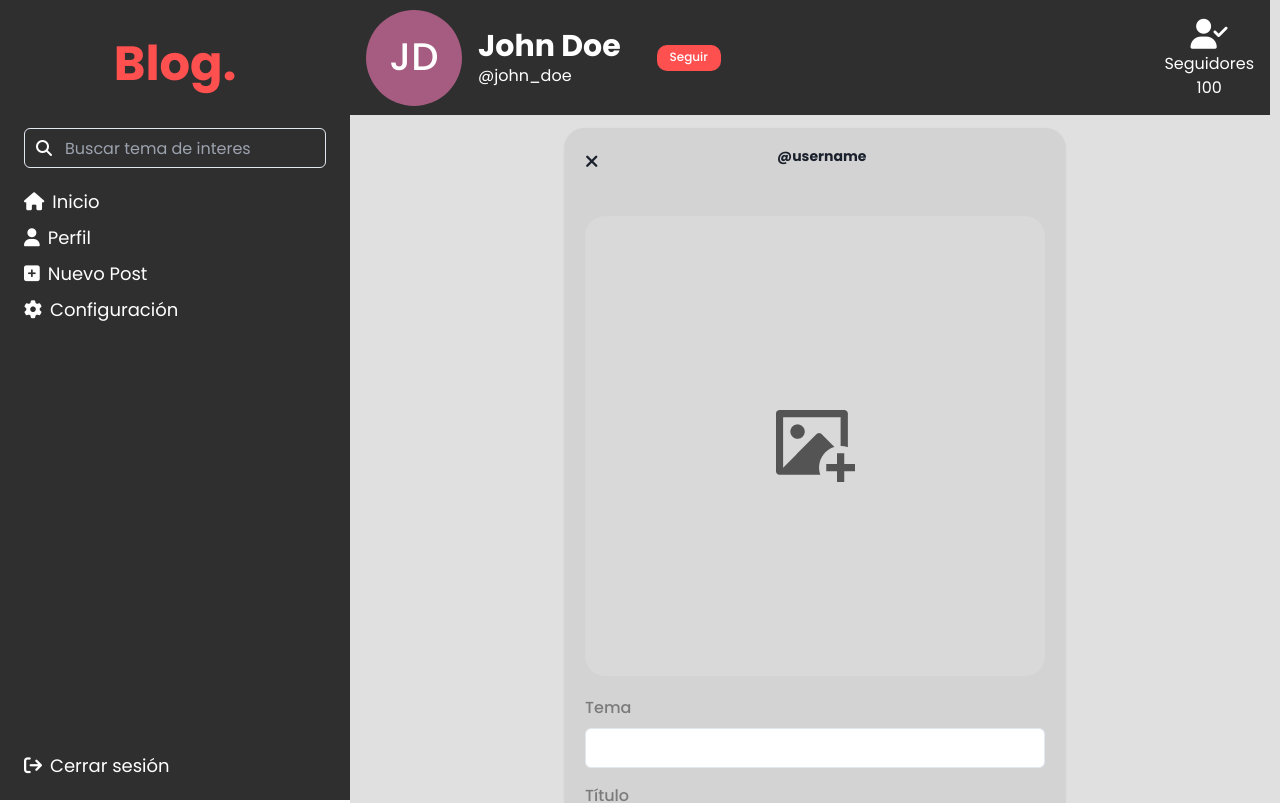
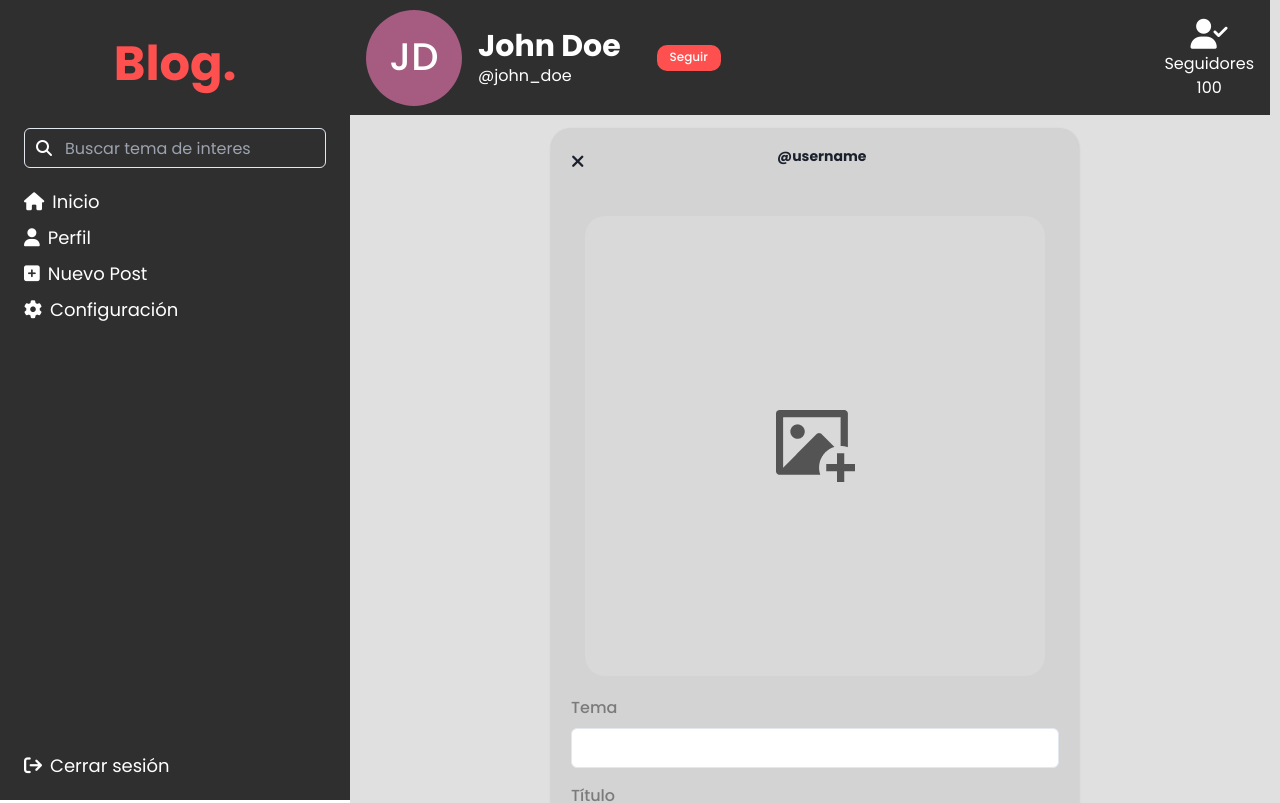
Before and after one commit to moises-herrera/blog-frontend, a React (Vite) app: page /profile in a window 1280 px wide. Shown: the top 803 px of the page. Built offline with nearby package versions, Linux system fonts and the light colour scheme.

Commit message:
refactor: post card style

```diff
--- /dev/null
+++ b/src/feed/components/PostCardContainer.css
@@ -0,0 +1,10 @@
+.post-card-container {
+  width: 352px;
+}
+
+@media (min-width: 640px) {
+  .post-card-container {
+    width: 100%;
+    max-width: 528px;
+  }
+}
--- a/src/feed/components/PostCardContainer.tsx
+++ b/src/feed/components/PostCardContainer.tsx
@@ -1,4 +1,5 @@
 import { Card } from '@chakra-ui/react';
+import './PostCardContainer.css';
 
 interface PostCardContainerProps {
   children: React.ReactNode;
@@ -6,7 +7,11 @@ interface PostCardContainerProps {
 
 export const PostCardContainer = ({ children }: PostCardContainerProps) => {
   return (
-    <Card maxWidth="528px" backgroundColor="#D3D3D3" borderRadius={20}>
+    <Card
+      className="post-card-container"
+      backgroundColor="#D3D3D3"
+      borderRadius={20}
+    >
       {children}
     </Card>
   );
```
